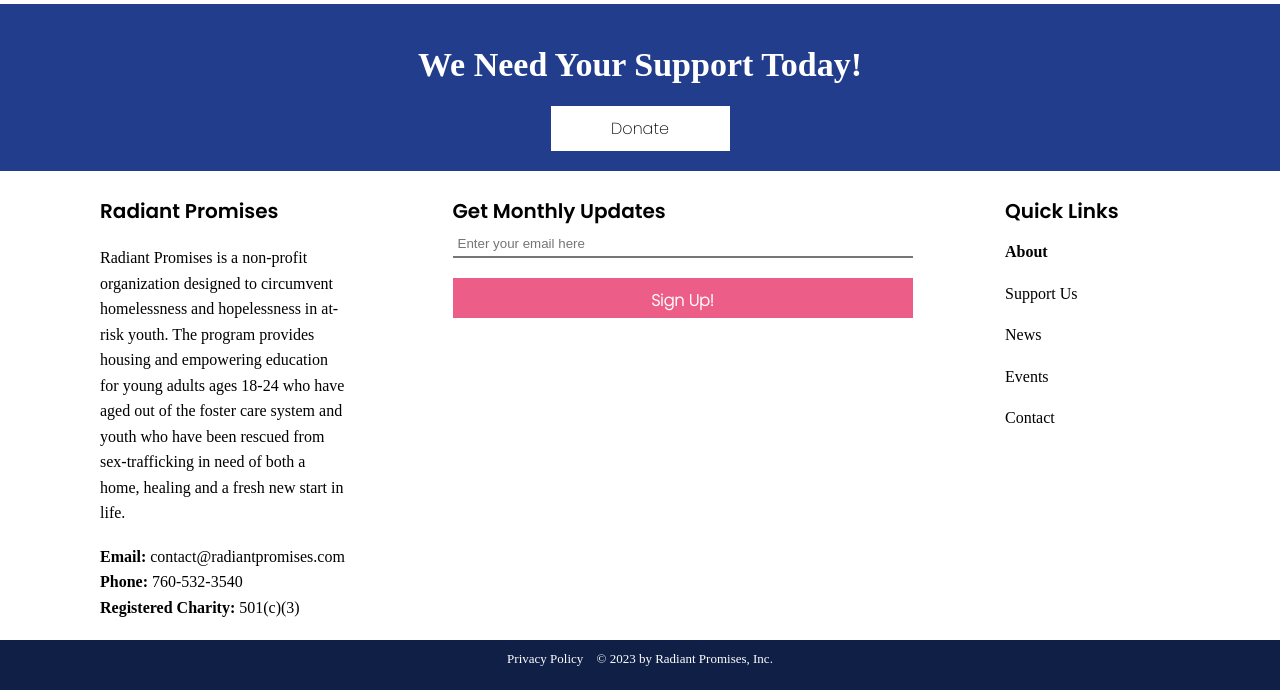
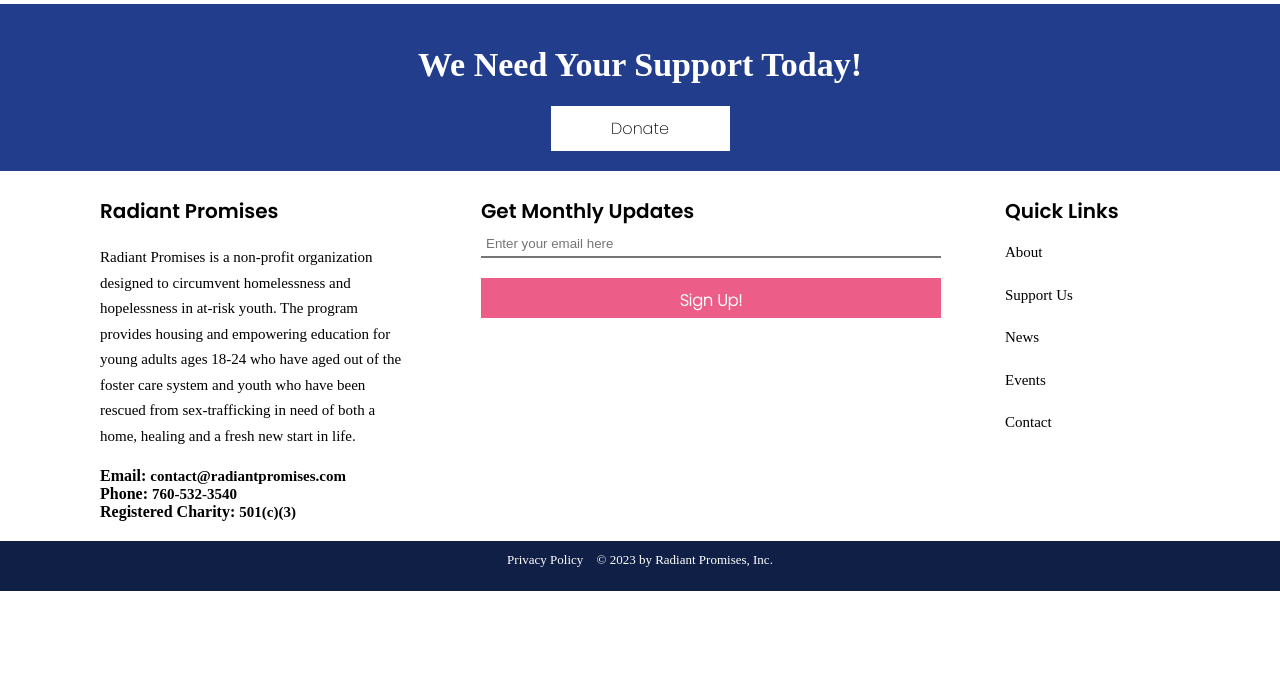
Before and after one commit to RadiantPromises/Program, a Django app: page /about in a window 1280 px wide. Shown: the part 290-980 px from the top of the page. After the commit the page ends 881 px from the top, so only its background shows below. Run offline with Django 3.2, Linux system fonts and the light colour scheme; some libraries are stand-ins or nearby versions; some web fonts are replaced.

Commit message:
Quicklinks & Trademark Font & Spacing

```diff
--- a/info/static/css/global.css
+++ b/info/static/css/global.css
@@ -46,6 +46,10 @@ a{
 
 .bold {
   font-weight: 900;
+}
+
+.notBold{
+  font-weight: 400;
 }
 
 .centerText{
@@ -134,15 +138,24 @@ h6 {
 .quick-links *{
   text-align: left;
 }
+
 .quick-links {
   display: flex;
   justify-content: space-between;
   padding: 0px 80px 0px 80px;
 }
 
+.quick-links ul{
+  list-style: none;
+}
+
+.quick-links p, .quick-links span, .quick-links a{
+  font-family: Avenir;
+  font-size: 15px;
+}
+
 .quick-links-item {
   display: inline-block;
-  width: 33%;
   vertical-align: top;
   padding: 20px;
 }
@@ -156,7 +169,7 @@ h6 {
 }
 
 .description {
-  width: 285px;
+  width: 342px;
 }
 
 .description h6 {
@@ -198,7 +211,6 @@ h6 {
 }
 
 .links ul {
-  list-style: none;
   line-height: 2.6em;
 }
 
@@ -218,6 +230,7 @@ footer {
   color: white;
   height: 50px;
   font-size: 13px;
+  font-family: Avenir;
 }
 
 #footer-link {
--- a/info/templates/components/quicklinks.html
+++ b/info/templates/components/quicklinks.html
@@ -14,9 +14,11 @@
           start in life.
         </p>
         <br>
-        <p><span class="bold"> Email: </span>contact@radiantpromises.com</p>
-        <p><span class="bold"> Phone: </span>760-532-3540</p>
-        <p><span class="bold"> Registered Charity: </span>501(c)(3)</p>
+        <ul>
+          <li><b>Email: <span>contact@radiantpromises.com</span></b></li>
+          <li><b>Phone: <span>760-532-3540</span></b></li>
+          <li><b>Registered Charity: <span>501(c)(3)</span></b></li>
+        </ul>
       </div>
       <div class="quick-links-item subscribe">
         <h6>Get Monthly Updates</h6>
@@ -26,7 +28,7 @@
       <div class="quick-links-item links">
         <h6>Quick Links</h6>
         <ul>
-          <li><a href="" class="bold">About</a></li>
+          <li><a href="">About</a></li>
           <li><a href="">Support Us</a></li>
           <li><a href="">News</a></li>
           <li><a href="">Events</a></li>
```
